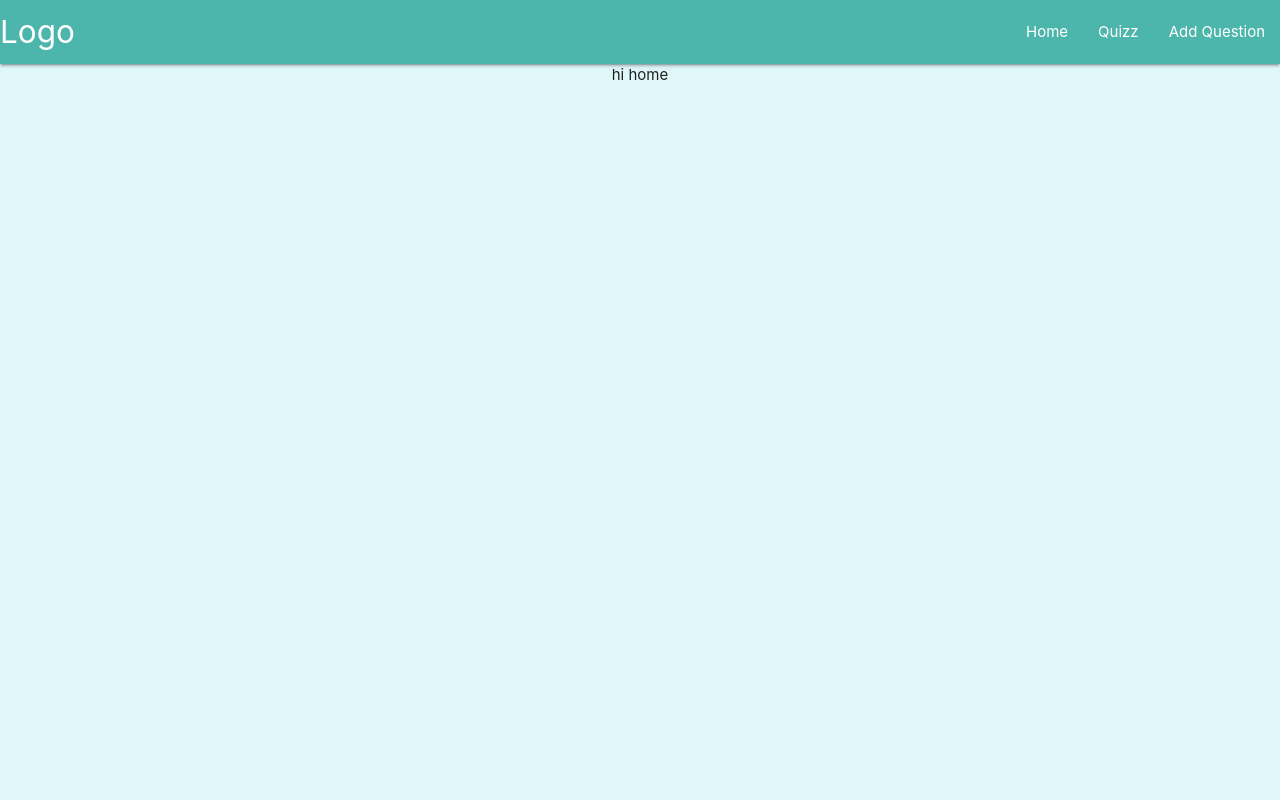
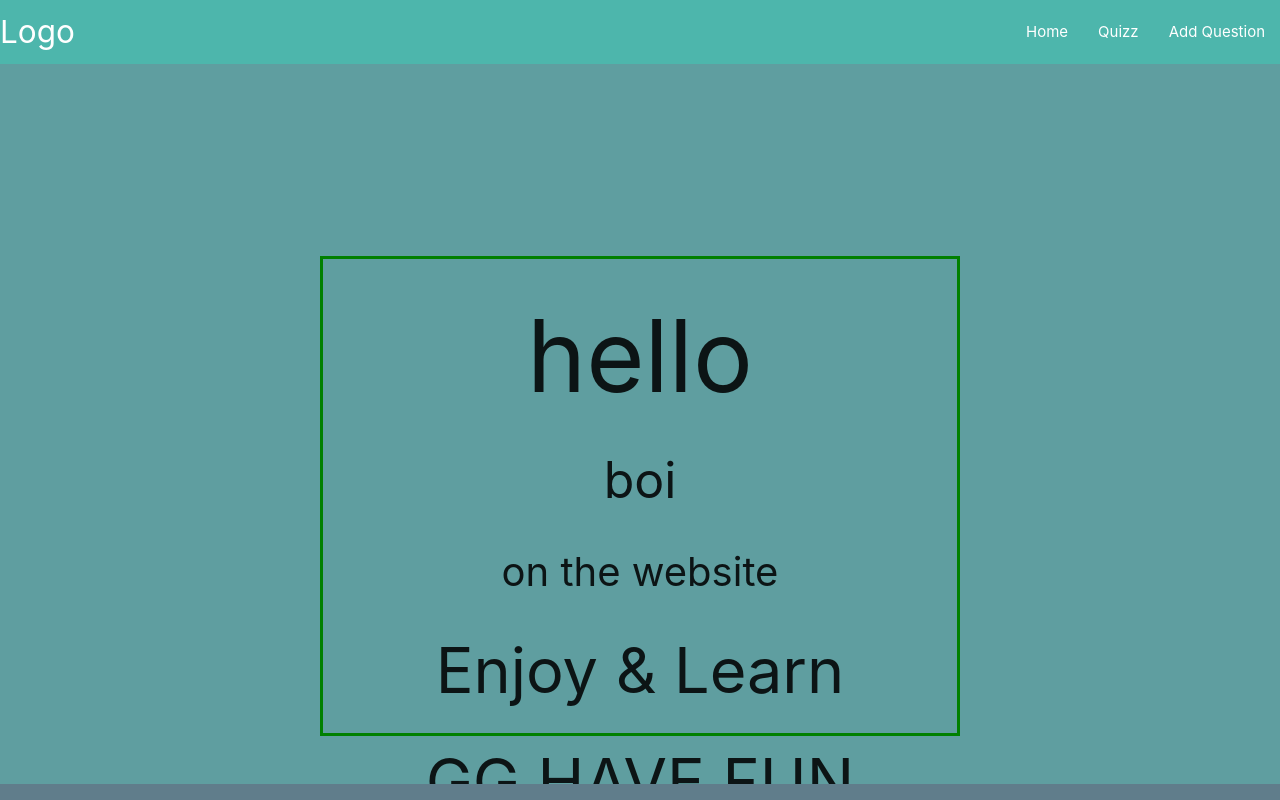
Before and after one commit to coldoe/QuizApp, a React (Create React App) app: page / in a window 1280 px wide. Shown: the top 800 px of the page. Built offline with nearby package versions, Linux system fonts and the light colour scheme; no server answers.

Commit message:
home css

```diff
--- a/public/index.html
+++ b/public/index.html
@@ -39,7 +39,7 @@
     <title>Quizz App KD</title>
   </head>
   <body class="cyan lighten-5">
-    <noscript>You need to enable JavaScript to run this app.</noscript>
+    <!-- <noscript>You need to enable JavaScript to run this app.</noscript> -->
 
     <div id="root"></div>
   </body>
--- a/src/Components/Footer/Footer.css
+++ b/src/Components/Footer/Footer.css
@@ -2,5 +2,5 @@
   display: flex;
   flex-direction: column;
   min-height: 10rem;
-  margin-top: 20px;
+  border-top: 10px;
 }
--- a/src/Components/Home/Home.css
+++ b/src/Components/Home/Home.css
@@ -1,3 +1,20 @@
 .Home {
   height: 90vh;
+  background-color: cadetblue;
+  text-align: center;
 }
+
+.home-text {
+  width: 50%;
+  margin-top: 15%;
+  margin-left: 50%;
+
+  border: 3px solid green;
+  height: 60vh;
+
+  display: block;
+  margin-left: auto;
+  margin-right: auto;
+
+  font-size: 10px;
+}
--- a/src/Components/Home/Home.jsx
+++ b/src/Components/Home/Home.jsx
@@ -7,8 +7,12 @@ import "../Home/Home.css";
 export const Home = () => {
   return (
     <div className="Home">
-      <div className="container">
-        <div className="just-content center ">hi home</div>
+      <div className="home-text">
+        <h1 style={{ fontSize: "100px" }}>hello</h1>
+        <h1 style={{ fontSize: "50px" }}>boi</h1>
+        <h1 style={{ fontSize: "40px" }}>on the website</h1>
+        <h1>Enjoy & Learn</h1>
+        <h1>GG HAVE FUN</h1>
       </div>
     </div>
   );
```
